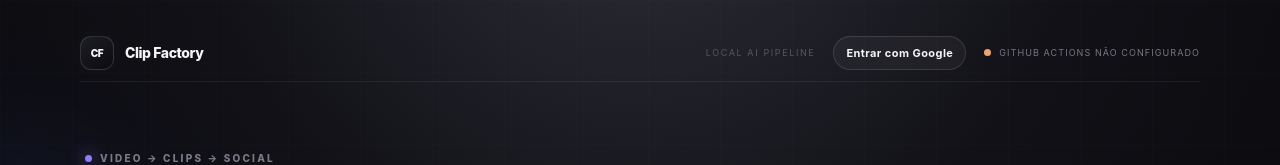
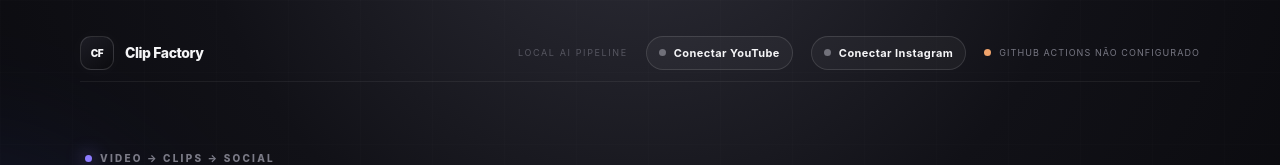
Before and after one commit to mykaelandradee/clip-factory, a Next.js app in the folder web/: page / in a window 1280 px wide. Shown: the top 165 px of the page. Built offline with nearby package versions, Linux system fonts and the light colour scheme; no server answers.

Commit message:
Simplify social connection flow and show publish controls

```diff
--- a/web/app/page.tsx
+++ b/web/app/page.tsx
@@ -96,8 +96,7 @@ export default function Home() {
         await checkInstagram();
       }
       const params = new URLSearchParams(window.location.search);
-      if (params.get("auth_required") === "1") setAuthMessage("Para conectar uma conta do YouTube, entre com Google. A geração de clips continua disponível sem login.");
-      if (params.get("auth_error")) setAuthMessage("Não foi possível concluir o login. Tente novamente.");
+      if (params.get("auth_error")) setAuthMessage("Não foi possível concluir a autenticação. Tente novamente.");
       if (params.get("instagram_connected") === "1") setAuthMessage("Instagram conectado com sucesso.");
       if (params.get("instagram_error")) setAuthMessage("Não foi possível conectar o Instagram. Verifique a configuração e tente novamente.");
       supabase.auth.onAuthStateChange((_event, session) => {
@@ -114,20 +113,6 @@ export default function Home() {
       setAuthMessage("Autenticação ainda não está configurada.");
     } finally {
       setAuthLoading(false);
-    }
-  }
-
-  async function signIn() {
-    setAuthMessage("");
-    try {
-      const supabase = createClient();
-      const { error } = await supabase.auth.signInWithOAuth({
-        provider: "google",
-        options: { redirectTo: window.location.origin + "/auth/callback" },
-      });
-      if (error) setAuthMessage(error.message);
-    } catch {
-      setAuthMessage("Não foi possível iniciar o login.");
     }
   }
 
@@ -300,7 +285,6 @@ export default function Home() {
           <div className="cf-brand"><div className="cf-logo">CF</div><span>Clip Factory</span></div>
           <div className="cf-header-meta">
             <span className="cf-live-label">LOCAL AI PIPELINE</span>
-            {user ? (
             <>
               <a className="cf-youtube-button" href="/api/youtube/oauth" aria-label="Conectar YouTube">
                 <span className={`cf-yt-dot ${youtubeConnected ? "connected" : ""}`} />
@@ -310,13 +294,8 @@ export default function Home() {
                 <span className={`cf-yt-dot ${instagramConnected ? "connected" : ""}`} />
                 {instagramConnected ? "Instagram conectado" : "Conectar Instagram"}
               </a>
-                <button type="button" className="cf-auth-button" onClick={signOut}>{user.email?.split("@")[0] || "Sair"} · Sair</button>
+              {user && <button type="button" className="cf-auth-button" onClick={signOut}>{user.email?.split("@")[0] || "Sair"} · Sair</button>}
             </>
-            ) : (
-              <button type="button" className="cf-youtube-button" onClick={signIn} disabled={authLoading}>
-                {authLoading ? "Carregando..." : "Entrar com Google"}
-              </button>
-            )}
             <div className={`cf-status-pill ${workerOnline ? "online" : "offline"}`}><span /> GitHub Actions {workerOnline ? "conectado" : "não configurado"}</div>
           </div>
         </header>
@@ -442,7 +421,7 @@ export default function Home() {
                     </div>
                     <div className="cf-result-info">
                       <div className="cf-result-heading"><strong>Clip {index + 1}</strong><span>{duration === "15-30" ? "15–30s" : duration === "45-90" ? "45–90s" : "30–60s"} · 9:16 · SHORT</span></div>
-                      {youtubeConnected && (
+                      {(youtubeConnected || instagramConnected) && (
                         <div className="cf-publish-fields">
                           <label>
                             <span>Título do Short</span>
```
Lines whose indentation alone changed are shown as unchanged.
